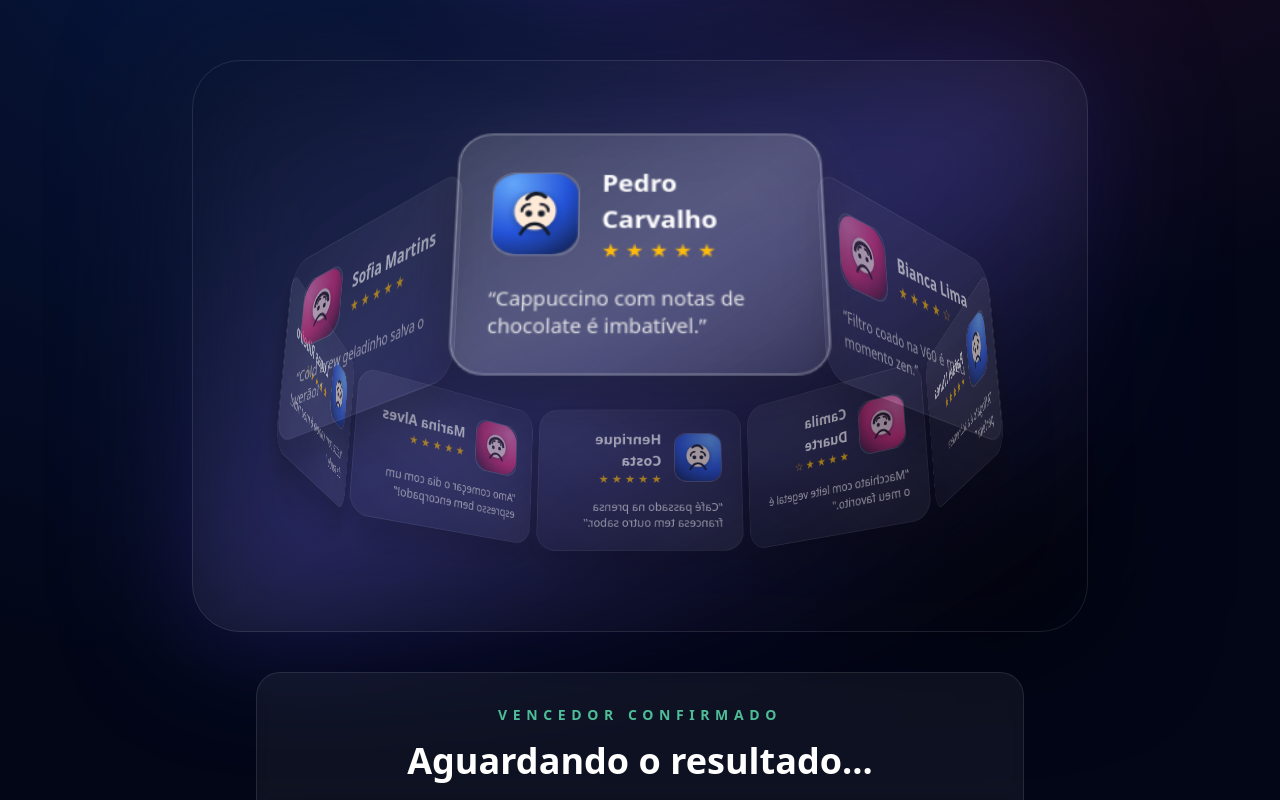
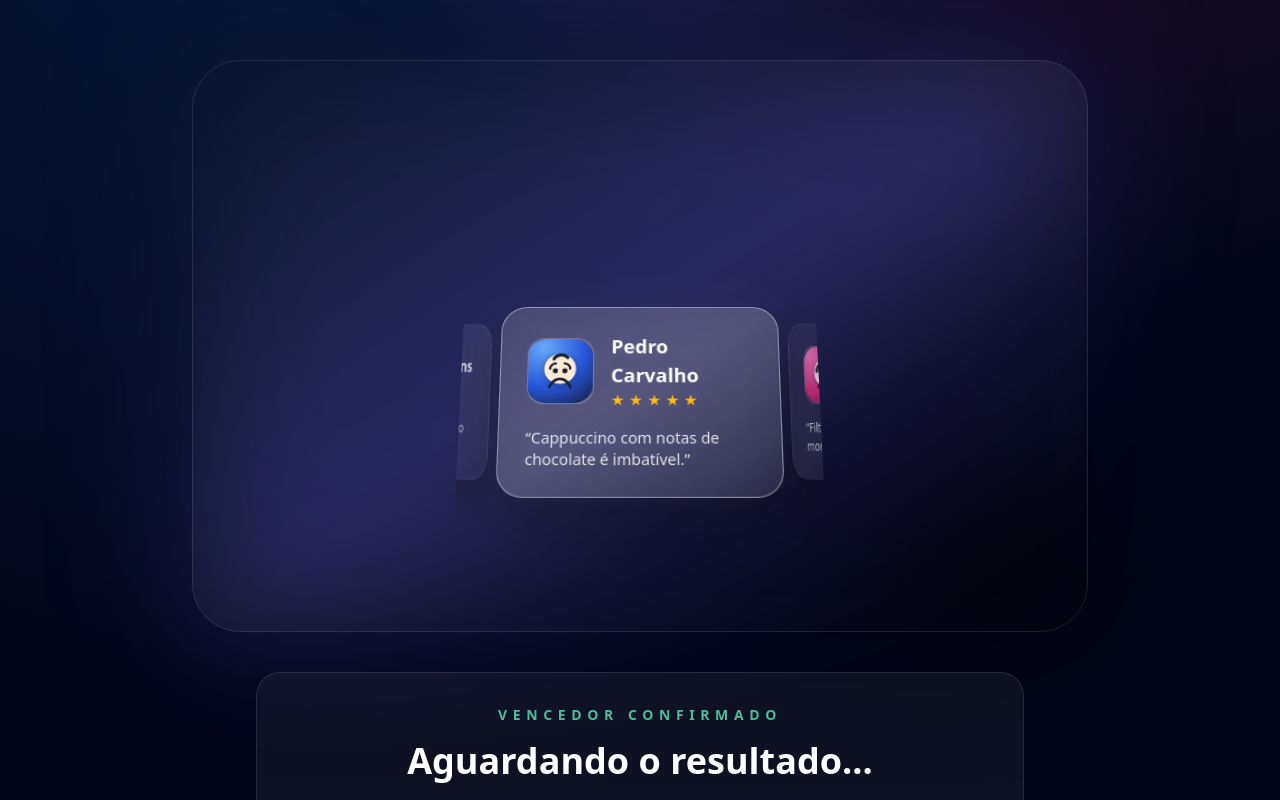
Before and after one commit to alfredokang/app-web-sorteio, a Next.js app: page / in a window 1280 px wide. Shown: the part 488-1288 px from the top of the page. Built offline with nearby package versions, Linux system fonts and the light colour scheme.

Commit message:
Limit carousel to seven visible cards

```diff
--- a/app/components/Carousel3D.tsx
+++ b/app/components/Carousel3D.tsx
@@ -12,6 +12,7 @@ interface Carousel3DProps {
 }
 
 const TOTAL_ROTATIONS = 8;
+const MAX_VISIBLE_CARDS = 7;
 
 export function Carousel3D({
   participants,
@@ -86,6 +87,43 @@ export function Carousel3D({
     };
   }, [anglePerCard, isSpinning, participants, winnerId]);
 
+  const radius = 320;
+
+  const visibleCards = useMemo(() => {
+    const total = participants.length;
+    if (total === 0) {
+      return [] as Array<{
+        participant: Participant;
+        angle: number;
+        position: number;
+      }>;
+    }
+
+    const visibleCount = Math.min(total, MAX_VISIBLE_CARDS);
+    const slotAngle = 360 / visibleCount;
+
+    const rawIndex = anglePerCard === 0 ? 0 : -rotation / anglePerCard;
+    const normalizedIndex =
+      total > 0 ? ((rawIndex % total) + total) % total : 0;
+
+    const centerSlot = (visibleCount - 1) / 2;
+    const startIndex = Math.floor(normalizedIndex - centerSlot);
+    const offset = normalizedIndex - (startIndex + centerSlot);
+
+    return Array.from({ length: visibleCount }, (_, slot) => {
+      const participantIndex =
+        ((startIndex + slot) % total + total) % total;
+      const participant = participants[participantIndex];
+      const position = slot - centerSlot - offset;
+
+      return {
+        participant,
+        angle: position * slotAngle,
+        position,
+      };
+    });
+  }, [anglePerCard, participants, rotation]);
+
   if (participants.length === 0) {
     return (
       <div className="flex h-96 w-full items-center justify-center rounded-3xl border border-white/10 bg-white/5 text-sm text-zinc-300">
@@ -93,8 +131,6 @@ export function Carousel3D({
       </div>
     );
   }
-
-  const radius = 320;
 
   return (
     <div className="relative flex h-full w-full items-center justify-center overflow-visible">
@@ -104,24 +140,41 @@ export function Carousel3D({
         style={{ perspective: "1200px" }}
       >
         <div
-          className="relative h-[360px] w-[360px] transition-transform duration-500"
+          className="relative h-[360px] w-[360px] overflow-hidden"
           style={{
             transformStyle: "preserve-3d",
-            transform: `rotateX(18deg) rotateY(${rotation}deg)`,
+            transform: "rotateX(18deg)",
           }}
         >
-          {participants.map((participant, index) => {
+          {visibleCards.map(({ participant, angle, position }) => {
             const isActive = winnerId === participant.id && !isSpinning;
-            const depth = radius + (isActive ? 30 : 0);
+
+            const maxDistance = Math.max(visibleCards.length - 1, 1) / 2;
+            const distanceRatio = Math.min(Math.abs(position) / maxDistance, 1);
+
+            const depth =
+              Math.max(radius - distanceRatio * 90, radius * 0.55) +
+              (isActive ? 30 : 0);
+            const scale = isActive
+              ? 1.05
+              : 1 - Math.min(distanceRatio * 0.12, 0.18);
+            const opacity = isActive
+              ? 1
+              : 1 - distanceRatio * 0.55;
+
             return (
               <div
                 key={participant.id}
                 className="absolute left-1/2 top-1/2 w-64 -translate-x-1/2 -translate-y-1/2"
                 style={{
-                  transform: `rotateY(${
-                    index * anglePerCard
-                  }deg) translateZ(${depth}px)`,
-                  opacity: isActive ? 1 : 0.6,
+                  transform: `rotateY(${angle}deg) translateZ(${depth}px) scale(${scale})`,
+                  opacity,
+                  zIndex: Math.round((1 - distanceRatio) * 100),
+                  transition: isSpinning
+                    ? undefined
+                    : "transform 500ms ease, opacity 500ms ease",
+                  pointerEvents: distanceRatio < 0.75 ? "auto" : "none",
+                  backfaceVisibility: "hidden",
                 }}
               >
                 <Card participant={participant} isActive={isActive} />
```
